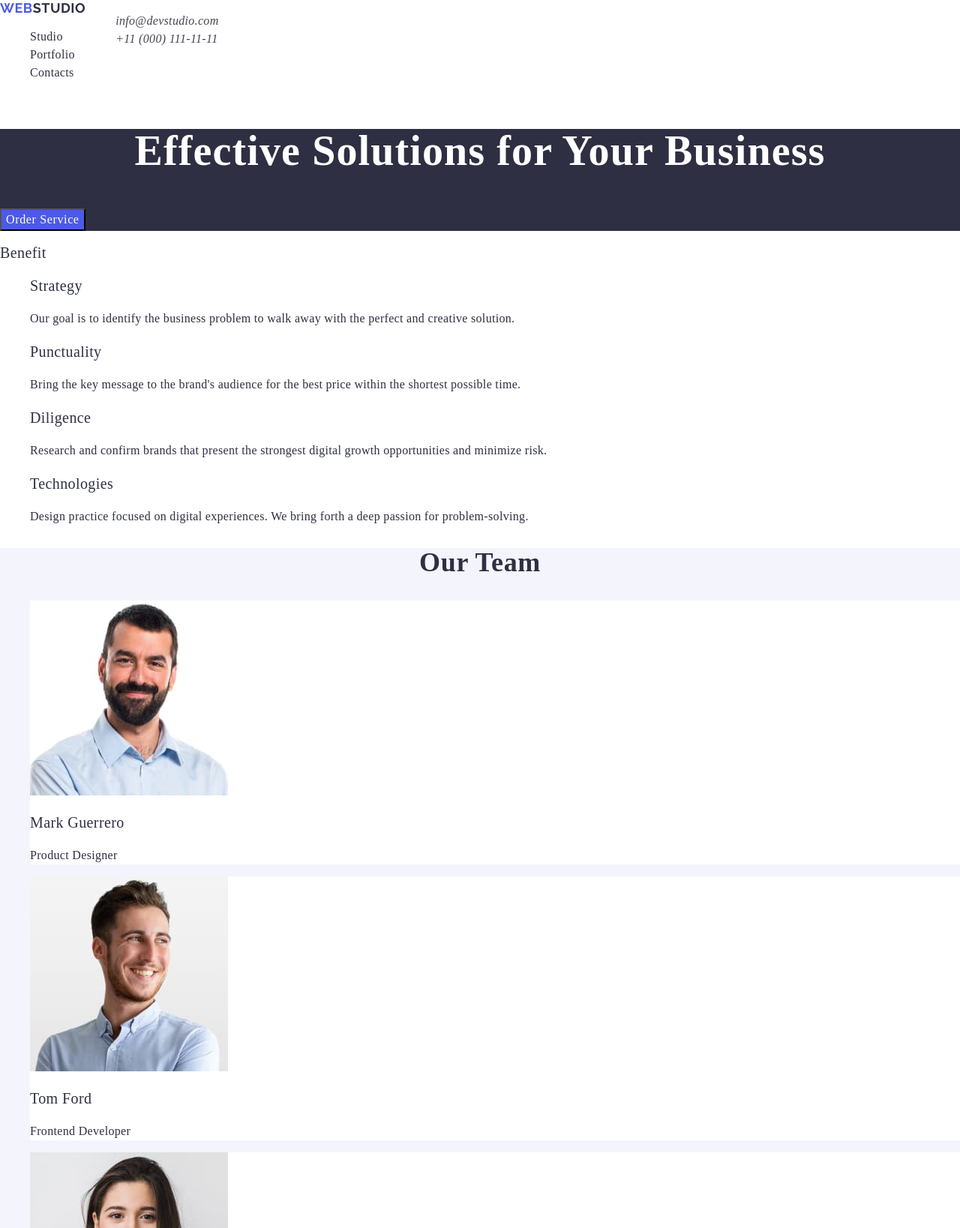
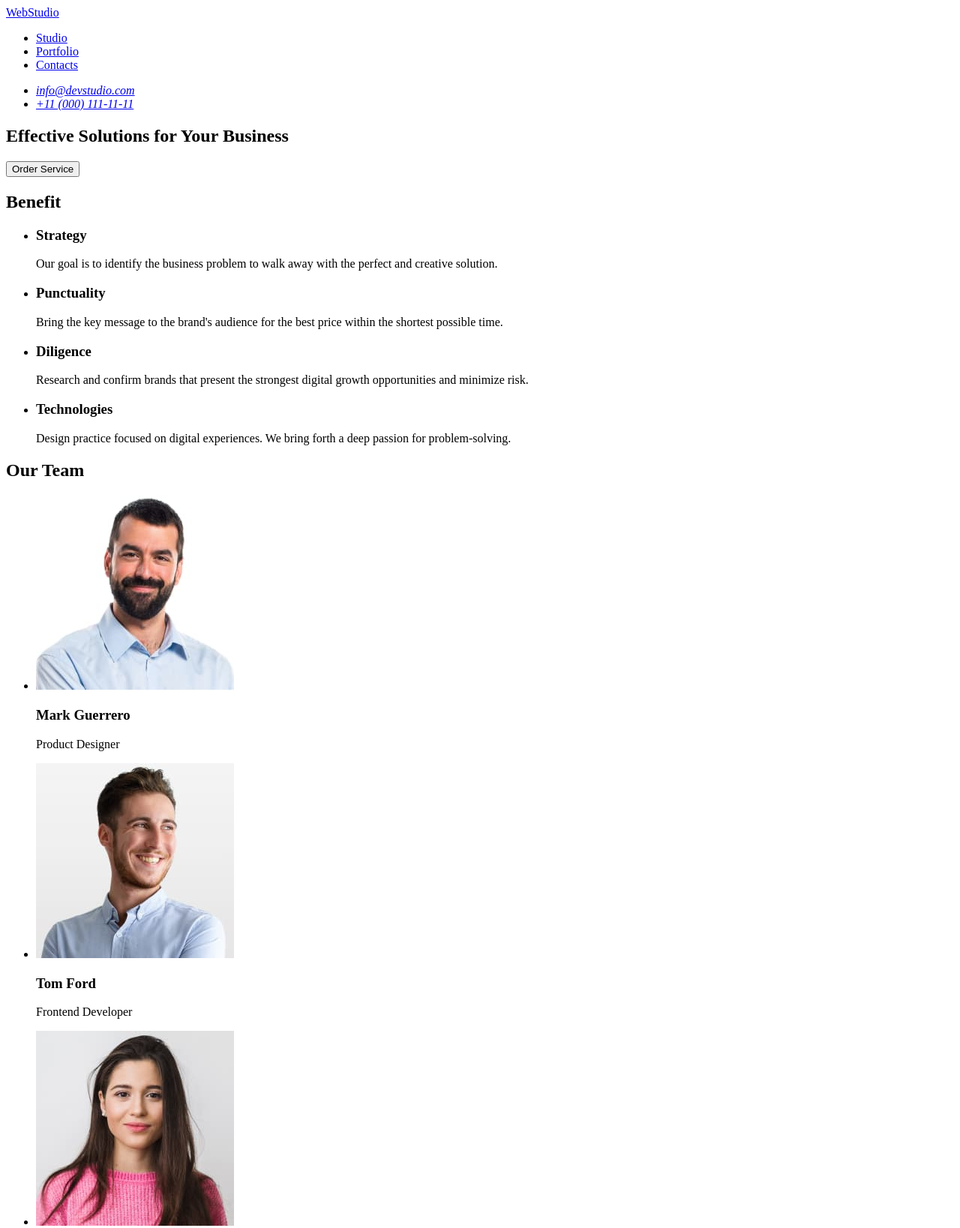
Before and after one commit to Pantera1208/goit-markup-hw-02, a plain HTML site: page index.html in a window 1280 px wide. Shown: the top 1638 px of the page at 75% size. Drawn offline with nearby package versions, Linux system fonts and the light colour scheme.

Commit message:
Revert "update index.html"
This reverts commit d71c3e3e9060fdc831745f7928de822f2eabff80.

```diff
--- a/css/styles.css
+++ /dev/null
@@ -1,175 +0,0 @@
-body{
-font-family: Roboto sans-serif;
-color: #2E2F42;
-background-color: #fff;
-}
-
-a{
-    text-decoration: none;
-}
-
-ul{
-    list-style-type: none;
-}
-
-header{
-    display: inline-flex;
-}
-
-.logo{
-    color: #4d5ae5;
-  font-family: "Raleway", sans-serif;
-  font-weight: 700;
-  font-size: 18px;
-  line-height: 1.17;
-  letter-spacing: 0.03em;
-  text-transform: uppercase;
-}
-
-.logo-studio{
-    color: #2e2f42;
-}
-
-.header-nav-link{
-    color: #2e2f42;
-    font-size: 16px;
-    font-weight: 500;
-    line-height: 1.5;
-    letter-spacing: 0.02em;
-}
-
-.header-nav-link:hover,
-.header-nav-link:focus{
-    color: #404bbf;
-}
-
-.address-link{
-    color: #434455;
-  font-size: 16px;
-  font-weight: 400;
-  line-height: 1.5;
-  letter-spacing: 0.02em;
-}
-
-.address-link:hover,
-.header-nav-link:focus{
-    color: #404bbf;
-}
-
-.hero{
-    background: #2E2F42;
-}
-
-.hero-title{
-    color: #fff;
-  text-align: center;
-  font-size: 56px;
-  font-weight: 700;
-  line-height: 1.07;
-  letter-spacing: 0.02em;
-}
-
-.hero-btn{
-    background: #4d5ae5;
-  color: #fff;
-  font-size: 16px;
-  font-weight: 500;
-  line-height: 1.5;
-  letter-spacing: 0.04em;
-  cursor: pointer;
-}
-
-.hero-btn:hover,
-.hero-btn:focus{
-    background: #404bbf;
-}
-
-.benefit-title{
-    color: #2e2f42;
-    font-size: 20px;
-    font-weight: 500;
-    line-height: 1.2;
-    letter-spacing: 0.02em;
-}
-
-
-.benefit-text{
-font-size: 16px;
-font-weight: 400;
-line-height: 1.5;
-letter-spacing: 0.02em;
-}
-
-.team-section{
-    background: #f4f4fd;
-}
-
-.our-team-title{
-    color: #2e2f42;
-  text-align: center;
-  font-size: 36px;
-  font-weight: 700;
-  line-height: 1.11;
-  letter-spacing: 0.02em;
-  text-transform: capitalize;
-}
-
-.our-team-list-title{
-    color: #2e2f42;
-  font-size: 20px;
-  font-weight: 500;
-  line-height: 1.2;
-  letter-spacing: 0.02em;
-}
-
-.our-team-list-text{
-    font-size: 16px;
-  font-weight: 400;
-  line-height: 1.5;
-  letter-spacing: 0.02em;
-}
-
-.our-team-list-item{
-    background: #fff;
-}
-
-.title-portfolio{
-    color: #2e2f42;
-  text-align: center;
-  font-size: 36px;
-  font-weight: 700;
-  line-height: 1.11;
-  letter-spacing: 0.02em;
-  text-transform: capitalize;
-}
-
-.portfolio-card-title{
-    color: #2e2f42;
-    font-size: 20px;
-    font-weight: 500;
-    line-height: 1.2;
-    letter-spacing: 0.4px;
-}
-
-.portfolio-card-text{
-    font-size: 16px;
-  font-weight: 400;
-  line-height: 1.5;
-  letter-spacing: 0.02em;
-}
-
-.footer-section {
-    background: #2e2f42;
-  }
-
-  .footer-text {
-    color: #f4f4fd;
-    font-size: 16px;
-    font-weight: 400;
-    line-height: 1.5;
-    letter-spacing: 0.02em;
-  }
-
-  .logo-studio-footer {
-    color: #f4f4fd;
-  }
--- a/index.html
+++ b/index.html
@@ -1,155 +1,101 @@
 <!DOCTYPE html>
 <html lang="en">
 <head>
-    <meta charset="UTF-8"/>
-    <meta name="viewport" content="width=device-width, initial-scale=1.0"/>
-    <link rel="preconnect"
-     href="https://fonts.googleapis.com"/>
-    <link rel="preconnect"
-     href="https://fonts.gstatic.com"
-     crossorigin/>
-    <link href="https://fonts.googleapis.com/css2?family=Raleway:wght@700&family=Roboto:wght@400;500;700&display=swap"
-    rel="stylesheet"/>
-    <link rel="stylesheet" href="https://cdnjs.cloudflare.com/ajax/libs/modern-normalize/2.0.0/modern-normalize.min.css"
-integrity="sha512-4xo8blKMVCiXpTaLzQSLSw3KFOVPWhm/TRtuPVc4WG6kUgjH6J03IBuG7JZPkcWMxJ5huwaBpOpnwYElP/m6wg=="
-crossorigin="anonymous"
-referrerpolicy="no-referrer" />
-<link rel="stylesheet" href="./css/styles.css"/>
+    <meta charset="UTF-8">
+    <meta name="viewport" content="width=device-width, initial-scale=1.0">
     <title>WebStudio</title>
 </head>
 <body>
-    <header class="page-header">
-        <nav class="page-navigation">
-            <a class="logo" href="./index.html">Web<span class="logo-studio">Studio</span></a>
-            <ul class="link-list">
-                <li class="link-nav">
-                    <a class="header-nav-link" href="./index.html">Studio</a></li>
-                <li class="link-nav">
-                    <a class="header-nav-link" href="">Portfolio</a></li>
-                <li class="link-nav">
-                    <a class="header-nav-link" href="">Contacts</a></li>
+    <header>
+        <nav>
+            <a href="./index.html">WebStudio</a>
+            <ul>
+                <li><a href="./index.html">Studio</a></li>
+                <li><a href="./index.html">Portfolio</a></li>
+                <li><a href="./index.html">Contacts</a></li>
             </ul>
         </nav>
-        <address class="page-contacts">
-            <ul class="contacts-list">
-                <li class="link-contacts">
-                    <a class="address-link" href="mailto:info@devstudio.com">info@devstudio.com</a></li>
-                <li class="link-contacts">
-                    <a class="address-link" href="tel:+110001111111">+11 (000) 111-11-11</a></li>
+        <address>
+            <ul>
+                <li><a href="mailto:info@devstudio.com">info@devstudio.com</a></li>
+                <li><a href="tel:+110001111111">+11 (000) 111-11-11</a></li>
             </ul>
         </address>
     </header>
     <main>
         <!--Section1-->
-        <section class="hero">
-            <h1 class="hero-title">Effective Solutions for Your Business</h1>
-            <button class="hero-btn" type="button">Order Service</button>
+        <section>
+            <h1>Effective Solutions for Your Business</h1>
+            <button type="button">Order Service</button>
         </section>
         <!--Section2-->
-        <section class="benefit-section">
-            <h2 class="benefit-title">Benefit</h2>
-            <ul class="benefit-list">
-                <li class="benefit-item">
-                    <h3 class="benefit-title">Strategy</h3>
-                    <p class="benefit-text">Our goal is to identify the business
+        <section>
+            <h2>Benefit</h2>
+            <ul>
+                <li>
+                    <h3>Strategy</h3>
+                    <p>Our goal is to identify the business
                         problem to walk away with the perfect and creative solution. </p>
                 </li>
-                <li class="benefit-item">
-                    <h3 class="benefit-title">Punctuality</h3>
-                    <p class="benefit-text">Bring the key message to the brand's audience for the best price within the shortest possible time.</p>
+                <li>
+                    <h3>Punctuality</h3>
+                    <p>Bring the key message to the brand's audience for the best price within the shortest possible time.</p>
                 </li>
-                <li class="benefit-item">
-                    <h3 class="benefit-title">Diligence</h3>
-                    <p class="benefit-text">Research and confirm brands that present the strongest digital growth opportunities and minimize risk.</p>
+                <li>
+                    <h3>Diligence</h3>
+                    <p>Research and confirm brands that present the strongest digital growth opportunities and minimize risk.</p>
                 </li>
-                <li class="benefit-item">
-                    <h3 class="benefit-title">Technologies</h3>
-                    <p class="benefit-text">Design practice focused on digital experiences. We bring forth a deep passion for problem-solving.</p>
+                <li>
+                    <h3>Technologies</h3>
+                    <p>Design practice focused on digital experiences. We bring forth a deep passion for problem-solving.</p>
                 </li>
             </ul>
         </section>
         <!--Section3-->
-        <section class="team-section">
-            <h2 class="our-team-title">Our Team</h2>
-            <ul class="our-team-list">
-                <li class="our-team-list-item">
+        <section>
+            <h2>Our Team</h2>
+            <ul>
+                <li>
                     <img src="./images/img.jpg"
                     alt="Mark Guerrero"
                     width="264"
                     height="260"/>
-                    <h3 class="our-team-list-title">Mark Guerrero</h3>
-                    <p class="our-team-list-text">Product Designer</p>
+                    <h3>Mark Guerrero</h3>
+                    <p>Product Designer</p>
                 </li>
-                <li class="our-team-list-item">
+                <li>
                     <img src="./images/img2.jpg"
                      alt="Tom Ford"
                      width="264"
                      height="260"/>
-                    <h3 class="our-team-list-title">Tom Ford</h3>
-                    <p class="our-team-list-text">Frontend Developer</p>
+                    <h3>Tom Ford</h3>
+                    <p>Frontend Developer</p>
                 </li>
-                <li class="our-team-list-item">
+                <li>
                     <img src="./images/img3.jpg"
                     alt="Camila Garcia"
                     width="264"
                     height="260"/>
-                    <h3 class="our-team-list-title">Camila Garcia</h3>
-                    <p class="our-team-list-text">Marketing</p>
+                    <h3>Camila Garcia</h3>
+                    <p>Marketing</p>
                 </li>
-                <li class="our-team-list-item">
+                <li>
                     <img src="./images/img4.jpg"
                     alt="Daniel Wilson"
                     width="264"
                     height="260"/>
-                    <h3 class="our-team-list-title">Daniel Wilson</h3>
-                    <p class="our-team-list-text">UI Designer</p>
+                    <h3>Daniel Wilson</h3>
+                    <p>UI Designer</p>
                 </li>
             </ul>
         </section>
-<!--Section4-->
-<section class="our-portfolio">
-    <h2 class="title-portfolio">Our Portfolio</h2>
-<ul>
-    <li>
-        <img src="./images/img5.jpg" alt="Photo of banking apps" width="360" height="300"/>
-        <h3 class="portfolio-card">Banking App</h3>
-        <p class="portfolio-card-text">App</p>
-    </li>
-    <li>
-        <img src="./images/img6.jpg" alt="Photo of non-cash settlement" width="360" height="300"/>
-        <h3 class="portfolio-card-title">Cashless Payment</h3>
-        <p class="portfolio-card-text">Marketing</p>
-    </li>
-    <li>
-        <img src="./images/img7.jpg" alt="Photo of applications for meditation" width="360" height="300"/>
-        <h3 class="portfolio-card-title">Meditation App</h3>
-        <p class="portfolio-card-text">App</p>
-    </li>
-    <li>
-        <img src="./images/img8.jpg" alt="Photo of the taxi service" width="360" height="300"/>
-        <h3 class="portfolio-card-title">Taxi Service</h3>
-        <p class="portfolio-card-text">Marketing</p>
-    </li>
-    <li>
-        <img src="./images/img9.jpg" alt="Photo of screen illustrations" width="360" height="300"/>
-        <h3 class="portfolio-card-title">Screen Illustrations</h3>
-        <p class="portfolio-card-text">Design</p>
-    </li>
-    <li>
-        <img src="./images/img10.jpg" alt="Photo of online courses" width="360" height="300"/>
-        <h3 class="portfolio-card-title">Online Courses</h3>
-        <p class="portfolio-card-text">Marketing</p>
-    </li>
-</ul>
-</section>
     </main>
-    <footer class="footer-section">
-        <a class="logo-link" href="./index.html">Web<span class="logo-studio-footer">Studio</span></a>
-      <p class="footer-text">
+    <footer>
+        <a href="./index.html">WebStudio</a>
+      <p>
         Increase the flow of customers and sales for your business with digital
         marketing & growth solutions.
       </p>
     </footer>
 </body>
-
 </html>
```
